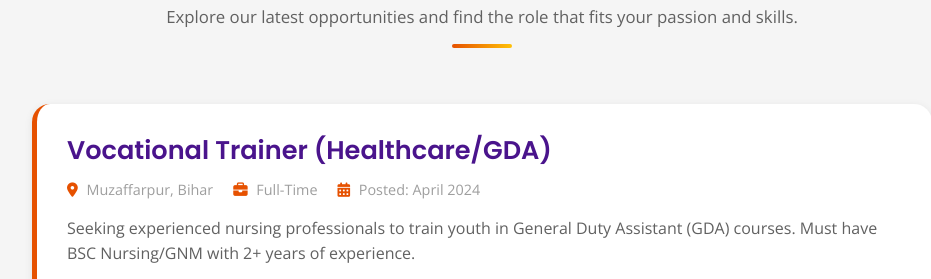
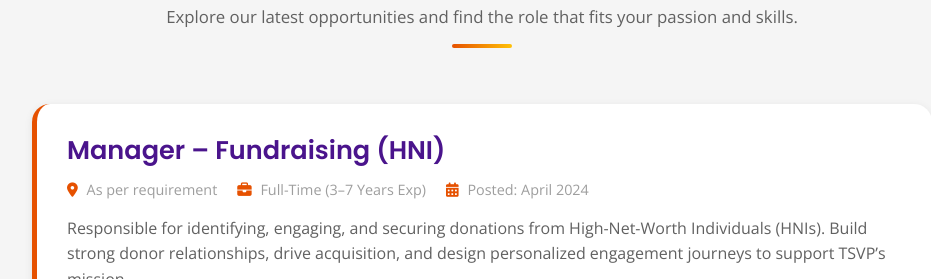
Before and after one commit to itisrajeevsingh/tsvpindia, a plain HTML site: page careers.html in a window 1280 px wide. Shown: the part 1079-1358 px from the top of the page, without its empty margins (158-1089 px from the left). Drawn offline with nearby package versions, Linux system fonts and the light colour scheme.

Commit message:
Add Fundraising Manager role to Careers and finalize UPI QR code centering

```diff
--- a/careers.html
+++ b/careers.html
@@ -170,15 +170,16 @@
             <div style="max-width:900px;margin:40px auto 0;">
                 <!-- Job 1 -->
                 <div class="job-card">
-                    <h3>Vocational Trainer (Healthcare/GDA)</h3>
+                    <h3>Manager – Fundraising (HNI)</h3>
                     <div class="job-meta">
-                        <span><i class="fas fa-map-marker-alt"></i> Muzaffarpur, Bihar</span>
-                        <span><i class="fas fa-briefcase"></i> Full-Time</span>
+                        <span><i class="fas fa-map-marker-alt"></i> As per requirement</span>
+                        <span><i class="fas fa-briefcase"></i> Full-Time (3–7 Years Exp)</span>
                         <span><i class="fas fa-calendar-alt"></i> Posted: April 2024</span>
                     </div>
-                    <p>Seeking experienced nursing professionals to train youth in General Duty Assistant (GDA) courses.
-                        Must have BSC Nursing/GNM with 2+ years of experience.</p>
-                    <a href="https://wa.me/919934820020?text=Interested%20in%20Vocational%20Trainer%20position"
+                    <p>Responsible for identifying, engaging, and securing donations from High-Net-Worth Individuals
+                        (HNIs). Build strong donor relationships, drive acquisition, and design personalized engagement
+                        journeys to support TSVP’s mission.</p>
+                    <a href="https://wa.me/919934820020?text=Interested%20in%20Manager%20-%20Fundraising%20position"
                         class="apply-btn" style="margin-top:15px;"><i class="fab fa-whatsapp"></i> Apply via
                         WhatsApp</a>
                 </div>
```
Also changed, not shown: images/qr_code_upi.jpeg.
